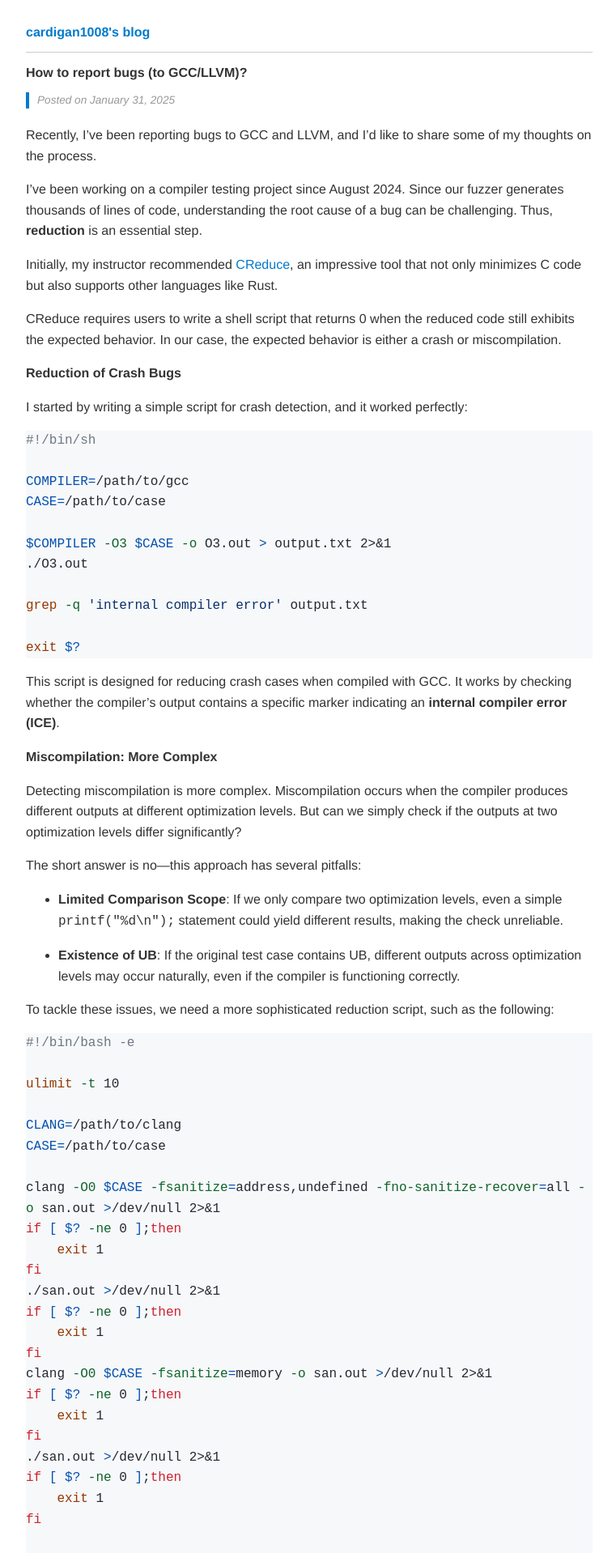
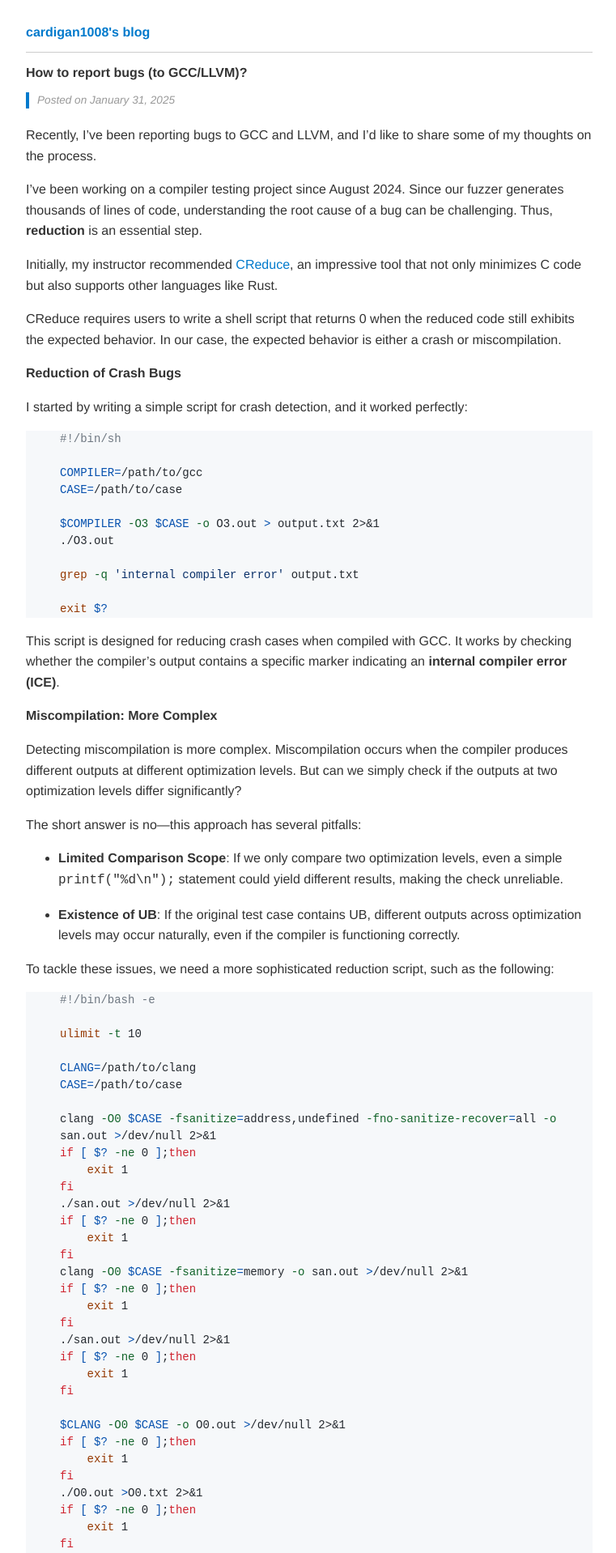
Before and after one commit to cardigan1008/cardigan1008.github.io, a Jekyll site: the page built from _posts/2025-01-31-how-to-report-compiler-bugs.md, in a window 1280 px wide. Shown: the top 1918 px of the page at 81% size, without its empty margins (258-1019 px from the left). Built offline with Jekyll 4.4.1, drawn with Linux system fonts in a browser that asks for light colours.

Commit message:
adjust md format

```diff
--- a/assets/css/post.css
+++ b/assets/css/post.css
@@ -10,13 +10,6 @@
 a:visited {
     color: #007acc;
 }
-
-pre.highlight {
-    white-space: pre-wrap !important;
-    word-wrap: break-word !important;
-    overflow-x: auto;
-}
-
 
 h1 { font-size: 2em; }
 h2 { font-size: 1.5em; }
--- a/assets/css/syntax.css
+++ b/assets/css/syntax.css
@@ -1,5 +1,32 @@
-.highlight table td { padding: 5px; }
-.highlight table pre { margin: 0; }
+/* .highlight table td { padding: 5px; }
+.highlight table pre { margin: 0; } */
+.highlight table {
+  border-collapse: collapse;
+  width: 100%;
+}
+.highlight td {
+  padding: 5px 10px;
+  vertical-align: top;
+}
+.highlight .gutter {
+  color: #888;
+  text-align: right;
+  font-size: 12px;
+  padding-right: 10px;
+  user-select: none;
+}
+.highlight pre {
+  margin: 0;
+  font-size: 14px;
+  line-height: 1.5;
+}
+pre.highlight {
+  white-space: pre-wrap !important;
+  word-wrap: break-word !important;
+  overflow-x: auto;
+  padding-left: 3em;
+  position: relative;
+}
 .highlight, .highlight .w {
   color: #24292f;
   background-color: #f6f8fa;
```
